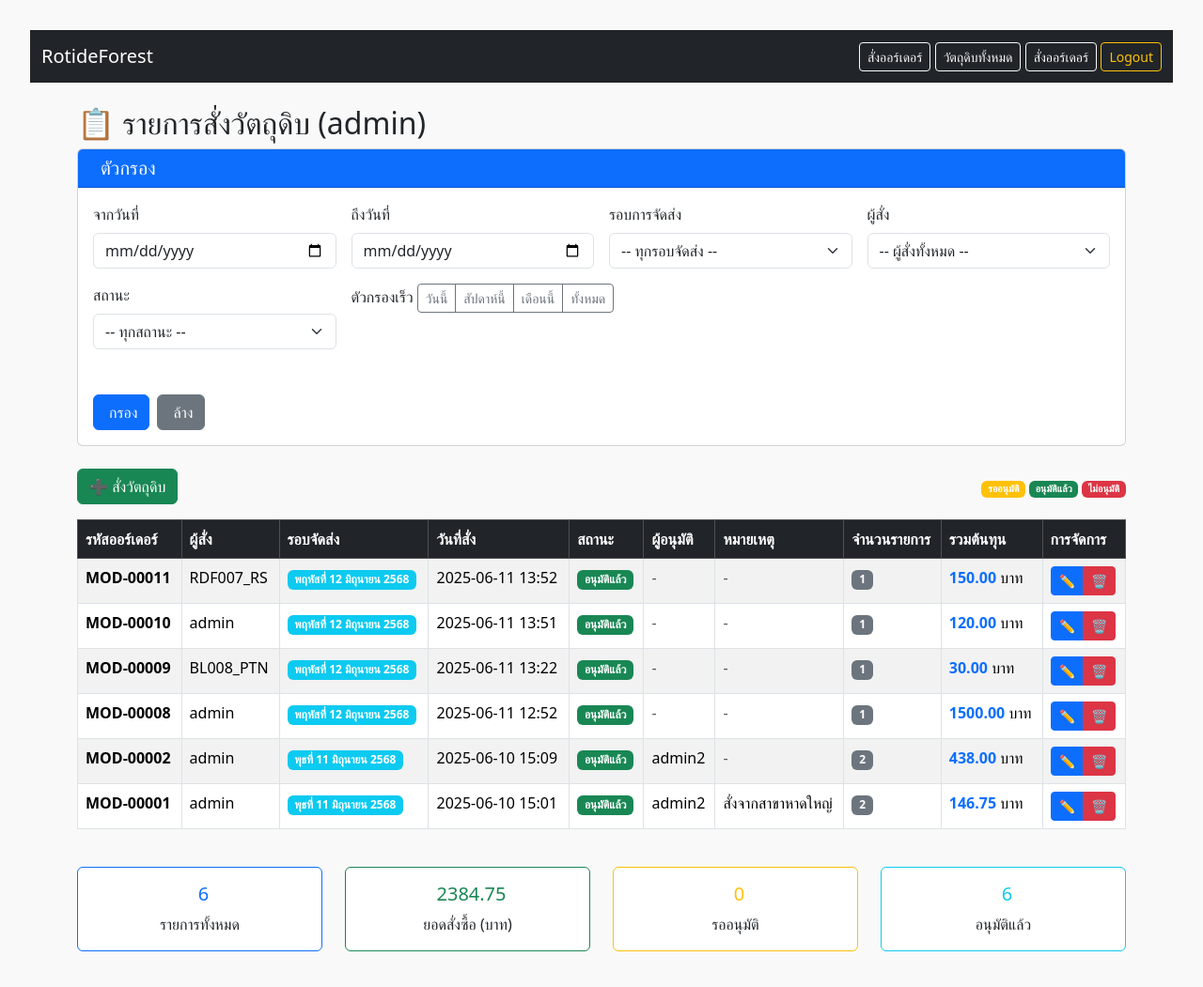
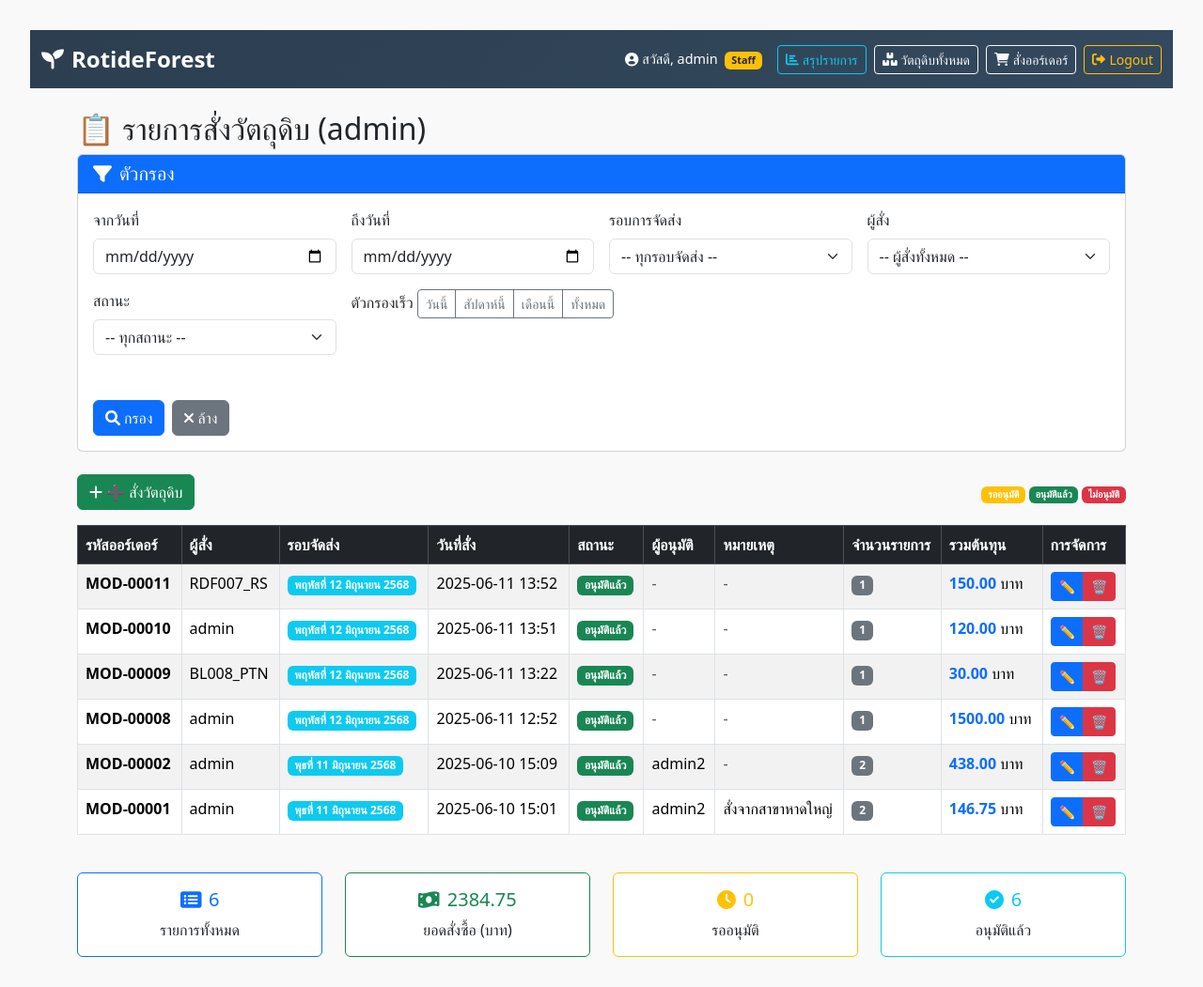
Before and after one commit to UncleEngineer/RDF, a Django app: page / in a window 1280 px wide. Shown: the whole page at 94% size. Before the commit the page ends 1013 px from the top, so only its background shows below. Run offline with Django 5.2, Linux system fonts and the light colour scheme; a user stored in the database is signed in; data comes from the database, SQL or seed files in the repository; both versions use the stored data as it was after the commit.

Commit message:
add summary page

```diff
--- a/inventory/templates/inventory/base.html
+++ b/inventory/templates/inventory/base.html
@@ -6,31 +6,114 @@
     <link href="https://cdn.jsdelivr.net/npm/bootstrap@5.3.2/dist/css/bootstrap.min.css" rel="stylesheet">
     <script src="https://cdn.jsdelivr.net/npm/chart.js"></script>
     <style>
-      body { padding: 2rem; background-color: #f9f9f9; }
+      body {
+        padding: 2rem;
+        background-color: #f9f9f9;
+      }
+
+      .navbar-dark {
+        background: linear-gradient(135deg, #2c3e50 0%, #34495e 100%) !important;
+      }
+
+      .navbar-brand {
+        font-weight: 700;
+        font-size: 1.5rem;
+      }
+
+      .btn-outline-light:hover, .btn-outline-info:hover {
+        transform: translateY(-1px);
+        box-shadow: 0 4px 8px rgba(0,0,0,0.2);
+      }
+
+      .btn-outline-warning:hover {
+        transform: translateY(-1px);
+        box-shadow: 0 4px 8px rgba(255,193,7,0.3);
+      }
+
+      .user-info {
+        color: #ffffff;
+        margin-right: 1rem;
+        font-size: 0.9rem;
+      }
+
+      .user-info i {
+        margin-right: 0.3rem;
+      }
     </style>
 </head>
 <body>
 <nav class="navbar navbar-expand-lg navbar-dark bg-dark mb-4">
   <div class="container-fluid">
-    <a class="navbar-brand" href="{% url 'home' %}">RotideForest</a>
-    <div>
+    <a class="navbar-brand" href="{% url 'home' %}">
+      <i class="fas fa-seedling me-2"></i>RotideForest
+    </a>
 
+    <div class="d-flex align-items-center">
+      <!-- Display current user -->
+      {% if user.is_authenticated %}
+        <span class="user-info">
+          <i class="fas fa-user-circle"></i>
+          สวัสดี, {{ user.username }}
+          {% if user.is_staff %}
+            <span class="badge bg-warning text-dark ms-1">Staff</span>
+          {% endif %}
+        </span>
 
-      {% if request.user.username == 'admin' %}
-        {% comment %} <a href="{% url 'dashboard' %}" class="btn btn-outline-light btn-sm">สรุปการสั่ง</a> {% endcomment %}
-      {% comment "" %}<a href="/import" class="btn btn-outline-light btn-sm">Import</a>{% endcomment %}
-      <a href="/order" class="btn btn-outline-light btn-sm">สั่งออร์เดอร์</a>
-      <a href="/materials" class="btn btn-outline-light btn-sm">วัตถุดิบทั้งหมด</a>
+        <!-- Staff-only Material Summary menu -->
+        {% if user.is_staff %}
+          <a href="{% url 'material_summary' %}" class="btn btn-outline-info btn-sm me-2">
+            <i class="fas fa-chart-bar me-1"></i>สรุปรายการ
+          </a>
+        {% endif %}
 
+        <!-- Admin menu -->
+        {% if request.user.username == 'admin' %}
+          {% comment %} <a href="{% url 'dashboard' %}" class="btn btn-outline-light btn-sm me-2">สรุปการสั่ง</a> {% endcomment %}
+          {% comment "" %}<a href="/import" class="btn btn-outline-light btn-sm me-2">Import</a>{% endcomment %}
+          <a href="/materials" class="btn btn-outline-light btn-sm me-2">
+            <i class="fas fa-boxes me-1"></i>วัตถุดิบทั้งหมด
+          </a>
+        {% endif %}
+
+        <!-- Order button for all users -->
+        <a href="/order" class="btn btn-outline-light btn-sm me-2">
+          <i class="fas fa-shopping-cart me-1"></i>สั่งออร์เดอร์
+        </a>
+
+        <!-- Logout form (POST method for security) -->
+        <form method="post" action="{% url 'logout' %}" style="display: inline;">
+          {% csrf_token %}
+          <button type="submit" class="btn btn-outline-warning btn-sm"
+                  onclick="return confirm('คุณต้องการออกจากระบบหรือไม่?')">
+            <i class="fas fa-sign-out-alt me-1"></i>Logout
+          </button>
+        </form>
+      {% else %}
+        <!-- If user is not authenticated -->
+        <a href="{% url 'login' %}" class="btn btn-outline-light btn-sm">
+          <i class="fas fa-sign-in-alt me-1"></i>Login
+        </a>
       {% endif %}
-      <a href="/order" class="btn btn-outline-light btn-sm">สั่งออร์เดอร์</a>
-      <a href="/logout" class="btn btn-outline-warning btn-sm">Logout</a>
     </div>
   </div>
 </nav>
 
 <div class="container">
+  <!-- Display messages -->
+  {% if messages %}
+    {% for message in messages %}
+      <div class="alert alert-{{ message.tags }} alert-dismissible fade show" role="alert">
+        <i class="fas fa-info-circle me-2"></i>
+        {{ message }}
+        <button type="button" class="btn-close" data-bs-dismiss="alert"></button>
+      </div>
+    {% endfor %}
+  {% endif %}
+
   {% block content %}{% endblock %}
 </div>
+
+<script src="https://cdn.jsdelivr.net/npm/bootstrap@5.3.2/dist/js/bootstrap.bundle.min.js"></script>
+<script src="https://cdnjs.cloudflare.com/ajax/libs/font-awesome/6.0.0/js/all.min.js"></script>
 </body>
 </html>
--- a/inventory/urls.py
+++ b/inventory/urls.py
@@ -6,6 +6,8 @@
     path('', views.home, name='home'),
 
     path('dashboard/', views.dashboard, name='dashboard'),
+
+    path('material-summary/', views.material_summary, name='material_summary'),
 
     # CRUD Material
     path('materials/', views.material_list, name='material_list'),
--- a/inventory/views.py
+++ b/inventory/views.py
@@ -1,5 +1,5 @@
 from django.shortcuts import render, redirect, get_object_or_404
-from django.contrib.auth.decorators import login_required
+from django.contrib.auth.decorators import login_required, user_passes_test
 from django.contrib.auth import authenticate, login, logout
 from django.http import JsonResponse
 from .models import *
@@ -16,7 +16,8 @@
 from django.utils import timezone
 from django.contrib import messages
 from django.db.models import Count, Q
-from datetime import datetime, timedelta
+from datetime import datetime, timedelta, date
+from collections import defaultdict
 
 @login_required
 def custom_logout(request):
@@ -33,7 +34,7 @@
     orders = MaterialOrder.objects.all().order_by('-created_at')
 
     # Admin user list
-    admin_list = ['admin', 'admin2', 'area_manager', 'coo', 'ceo']
+    admin_list = ['admin', 'admin2', 'area_manager', 'coo', 'ceo','KITCHEN_CENTRAL']
 
     # Get filter parameters
     date_from = request.GET.get('date_from')
@@ -370,3 +371,161 @@
         'order_id': f"{next_id:05d}",
         'delivery_rounds': delivery_rounds
     })
+
+
+
+
+
+# Staff check function
+def is_staff_user(user):
+    """Check if user is staff"""
+    return user.is_authenticated and user.is_staff
+
+@login_required
+@user_passes_test(is_staff_user, login_url='home')
+def material_summary(request):
+    """
+    Summary page for MaterialOrderItems grouped by material
+    Only accessible by staff users
+    """
+
+    # Get filter parameters
+    date_from = request.GET.get('date_from')
+    date_to = request.GET.get('date_to')
+    selected_round_ids = request.GET.getlist('delivery_rounds')
+
+    # Set default dates (last 7 days)
+    if not date_from:
+        date_from = (date.today() - timedelta(days=7)).strftime('%Y-%m-%d')
+    if not date_to:
+        date_to = date.today().strftime('%Y-%m-%d')
+
+    # Get all delivery rounds
+    delivery_rounds = DeliveryRound.objects.filter(is_active=True).order_by('name')
+
+    # If no delivery rounds selected, select all
+    if not selected_round_ids:
+        selected_round_ids = [str(round.id) for round in delivery_rounds]
+
+    # Convert to integers
+    selected_round_ids = [int(id) for id in selected_round_ids if id.isdigit()]
+
+    # Build active filters list
+    active_filters = []
+    summary_data = []
+    total_materials = 0
+    total_quantity = 0
+    total_cost = 0
+    total_users = 0
+
+    try:
+        # Parse dates
+        from_date = datetime.strptime(date_from, '%Y-%m-%d').date()
+        to_date = datetime.strptime(date_to, '%Y-%m-%d').date()
+
+        active_filters.append(f'ช่วงวันที่: {from_date.strftime("%d/%m/%Y")} - {to_date.strftime("%d/%m/%Y")}')
+
+        # Add delivery round filter info
+        if len(selected_round_ids) == delivery_rounds.count():
+            active_filters.append('รอบจัดส่ง: ทั้งหมด')
+        else:
+            selected_rounds = delivery_rounds.filter(id__in=selected_round_ids)
+            round_names = [round.name for round in selected_rounds]
+            active_filters.append(f'รอบจัดส่ง: {", ".join(round_names)}')
+
+        # Base queryset for MaterialOrderItems
+        items = MaterialOrderItem.objects.select_related(
+            'material', 'order__ordered_by', 'order__delivery_round'
+        ).filter(
+            order__created_at__date__gte=from_date,
+            order__created_at__date__lte=to_date,
+            order__approval_status='approved'  # Only approved orders
+        )
+
+        # Filter by delivery rounds
+        if selected_round_ids:
+            items = items.filter(order__delivery_round_id__in=selected_round_ids)
+
+        # Group data by material
+        material_data = defaultdict(lambda: {
+            'total_quantity': 0,
+            'total_cost': 0,
+            'users': defaultdict(lambda: {'quantity': 0, 'cost': 0}),
+            'material_info': None
+        })
+
+        # Process each item
+        for item in items:
+            material_id = item.material.id
+            username = item.order.ordered_by.username
+
+            # Store material info
+            if not material_data[material_id]['material_info']:
+                material_data[material_id]['material_info'] = {
+                    'code': item.material.code,
+                    'name': item.material.name,
+                    'unit': item.material.unit,
+                }
+
+            # Aggregate quantities and costs
+            material_data[material_id]['total_quantity'] += item.quantity
+            material_data[material_id]['total_cost'] += item.total_cost
+            material_data[material_id]['users'][username]['quantity'] += item.quantity
+            material_data[material_id]['users'][username]['cost'] += item.total_cost
+
+        # Convert to list format for template
+        for material_id, data in material_data.items():
+            user_details = []
+            for username, user_data in data['users'].items():
+                user_details.append({
+                    'username': username,
+                    'quantity': user_data['quantity'],
+                    'cost': user_data['cost']
+                })
+
+            # Sort users by quantity (descending)
+            user_details.sort(key=lambda x: x['quantity'], reverse=True)
+
+            summary_data.append({
+                'material_code': data['material_info']['code'],
+                'material_name': data['material_info']['name'],
+                'unit': data['material_info']['unit'],
+                'total_quantity': data['total_quantity'],
+                'total_cost': data['total_cost'],
+                'user_count': len(data['users']),
+                'user_details': user_details
+            })
+
+        # Sort by total quantity (descending)
+        summary_data.sort(key=lambda x: x['total_quantity'], reverse=True)
+
+        # Calculate totals
+        total_materials = len(summary_data)
+        total_quantity = sum(item['total_quantity'] for item in summary_data)
+        total_cost = sum(item['total_cost'] for item in summary_data)
+
+        # Count unique users
+        all_users = set()
+        for data in material_data.values():
+            all_users.update(data['users'].keys())
+        total_users = len(all_users)
+
+    except ValueError as e:
+        messages.error(request, 'รูปแบบวันที่ไม่ถูกต้อง')
+    except Exception as e:
+        messages.error(request, f'เกิดข้อผิดพลาด: {str(e)}')
+
+    context = {
+        'summary_data': summary_data,
+        'delivery_rounds': delivery_rounds,
+        'selected_rounds': selected_round_ids,
+        'active_filters': active_filters,
+        'default_date_from': date_from,
+        'default_date_to': date_to,
+        'total_materials': total_materials,
+        'total_quantity': total_quantity,
+        'total_cost': total_cost,
+        'total_users': total_users,
+    }
+
+    return render(request, 'inventory/material_summary.html', context)
```
Also changed, not shown: db.sqlite3.
